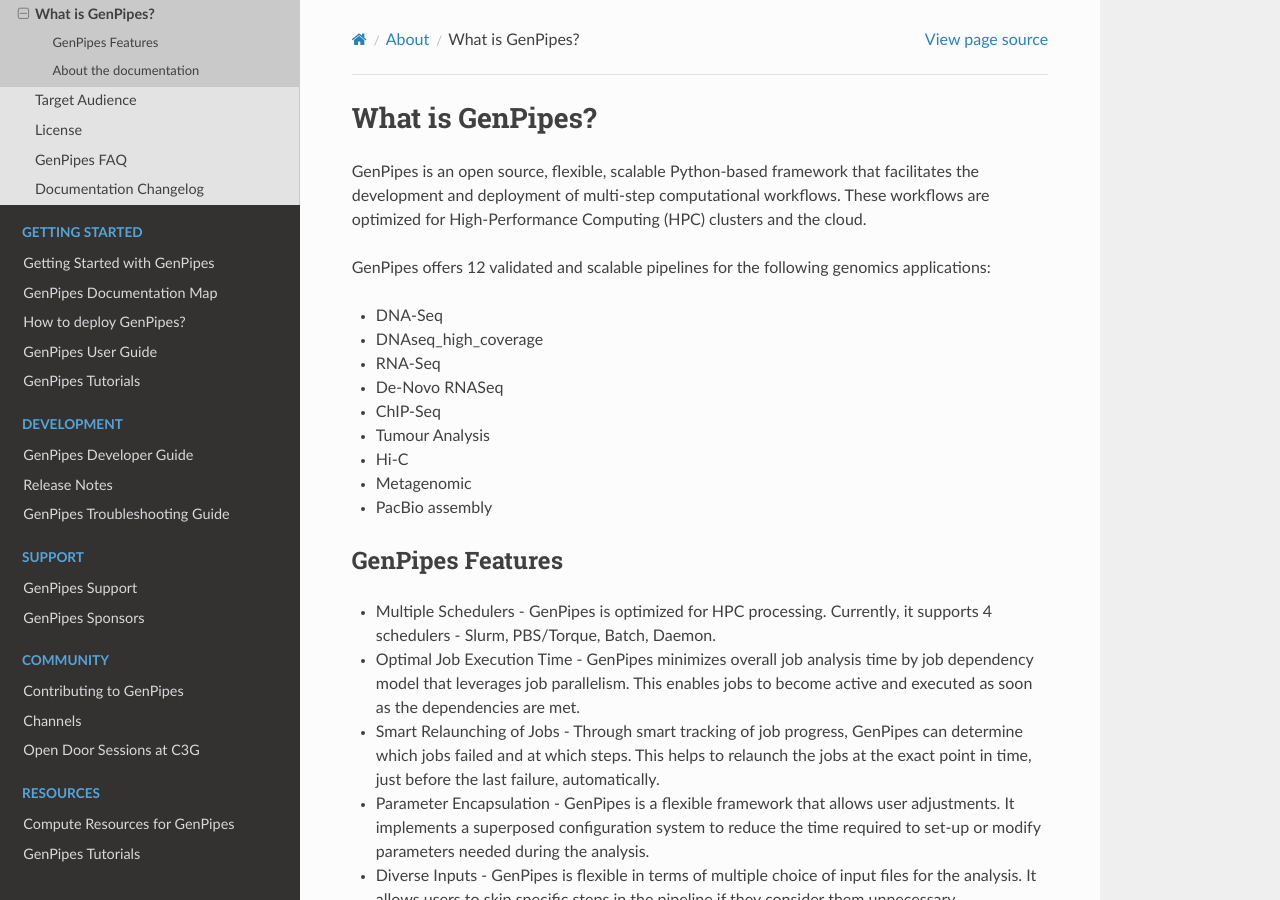
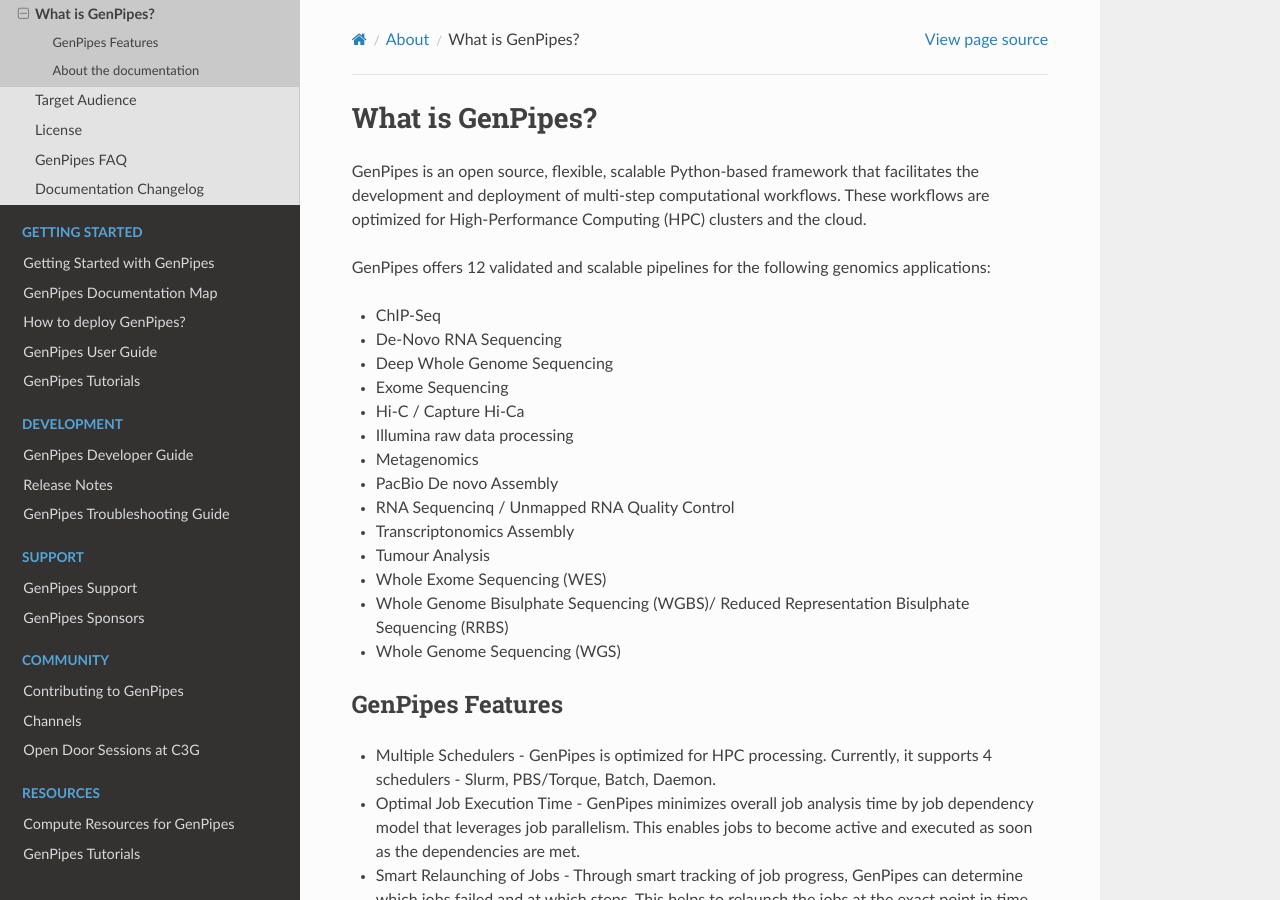
Before and after one commit to c3g/GenPipes_Docs, a Sphinx documentation site: the page built from docs/source/about/what_is_genpipes.rst, in a window 1280 px wide and 900 px high. Built offline with Sphinx 7.4.7 and the Read the Docs theme 2.0.0, drawn with Linux system fonts in a browser that asks for light colours.

```diff
--- a/docs/source/about/what_is_genpipes.rst
+++ b/docs/source/about/what_is_genpipes.rst
@@ -9,15 +9,20 @@ are optimized for High-Performance Computing (HPC) clusters and the cloud.
 
 GenPipes offers 12 validated and scalable pipelines for the following genomics applications:
 
-* DNA-Seq
-* DNAseq_high_coverage
-* RNA-Seq
-* De-Novo RNASeq
 * ChIP-Seq
+* De-Novo RNA Sequencing
+* Deep Whole Genome Sequencing
+* Exome Sequencing
+* Hi-C / Capture Hi-Ca
+* Illumina raw data processing
+* Metagenomics
+* PacBio De novo Assembly
+* RNA Sequencinq / Unmapped RNA Quality Control
+* Transcriptonomics Assembly
 * Tumour Analysis
-* Hi-C
-* Metagenomic
-* PacBio assembly
+* Whole Exome Sequencing (WES)
+* Whole Genome Bisulphate Sequencing (WGBS)/ Reduced Representation Bisulphate Sequencing (RRBS)
+* Whole Genome Sequencing (WGS)
 
 GenPipes Features
 -----------------
--- a/docs/source/c3gres/cvmfs_genomes.rst
+++ b/docs/source/c3gres/cvmfs_genomes.rst
@@ -1,4 +1,4 @@
-.. _cvmfs_genomes:
+.. _doc_cvmfs_genomes:
 
 GenPipes Genome resources
 =========================
--- a/docs/source/c3gres/cvmfs_modules.rst
+++ b/docs/source/c3gres/cvmfs_modules.rst
@@ -1,4 +1,4 @@
-.. _cvmfs_modules:
+.. _doc_cvmfs_modules:
 
 GenPipes Bioinformatics Modules
 ===============================
--- a/docs/source/resources/list_tutorials.rst
+++ b/docs/source/resources/list_tutorials.rst
@@ -3,7 +3,7 @@
 GenPipes Tutorials
 ===================
 
-GenPipes can be deployed on C3G server resources, locally on developer's desktop or on the cloud. If you are running GenPipes using C3G resources, refer to the Genpipes Tutorial below.  In case you wish to deploy and try out GenPipes in the cloud, refer to the GenPipes (Cloud) tutorial
+GenPipes can be deployed on C3G server resources, locally on developer's desktop or on the cloud. If you are running GenPipes using C3G resources, refer to the GenPipes Tutorial below.  In case you wish to deploy and try out GenPipes in the cloud, refer to the GenPipes (Cloud) tutorial
 
 .. toctree::
    :maxdepth: 1
--- a/docs/source/tutorials/genpipes_in_the_cloud.rst
+++ b/docs/source/tutorials/genpipes_in_the_cloud.rst
@@ -45,7 +45,7 @@ The installation is still running and you where welcome by the following message
     complete.
 
 Wait for the terminal broadcast this can take up to 10 minutes. Once you have received it or one you log to this node
-without seeing the warning, you can go to the next step. You can run the GenPipes :doc:`tutorial <tutorial>` from
+without seeing the warning, you can go to the next step. You can run the GenPipes :ref:`tutorial <doc_genpipes_tutorial>` from
 that location.
 
 Let’s use ChIPSeq as an example:
```
Also changed, not shown: docs/source/tutorials/genpipes_tutorial.rst (+4 -4 lines), 1 other file.
